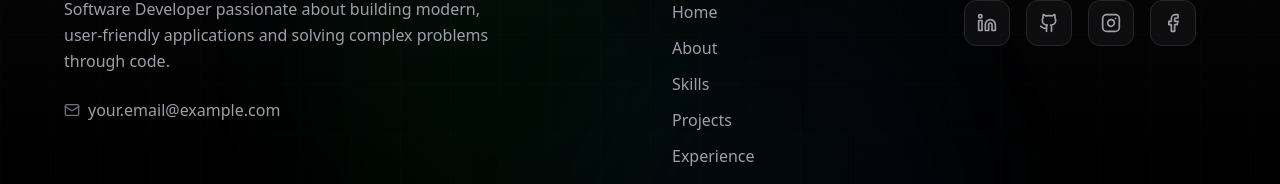
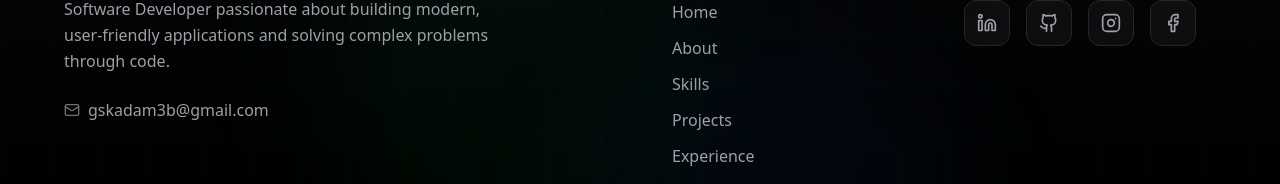
Before and after one commit to gauravk310/portfolio, a Next.js app in the folder portfolio/: page / in a window 1280 px wide. Shown: the part 6003-6187 px from the top of the page. Built offline with nearby package versions, Linux system fonts and the light colour scheme.

Commit message:
add gmail

```diff
--- a/portfolio/components/Pages/Footer.jsx
+++ b/portfolio/components/Pages/Footer.jsx
@@ -83,10 +83,10 @@ const Footer = () => {
                             <div className="flex items-center gap-2 text-zinc-500">
                                 <Mail className="w-4 h-4" />
                                 <a
-                                    href="mailto:your.email@example.com"
+                                    href="mailto:gskadam3b@gmail.com"
                                     className="text-zinc-400 hover:text-[#00c951] transition-colors duration-300"
                                 >
-                                    your.email@example.com
+                                    gskadam3b@gmail.com
                                 </a>
                             </div>
                         </motion.div>
```
